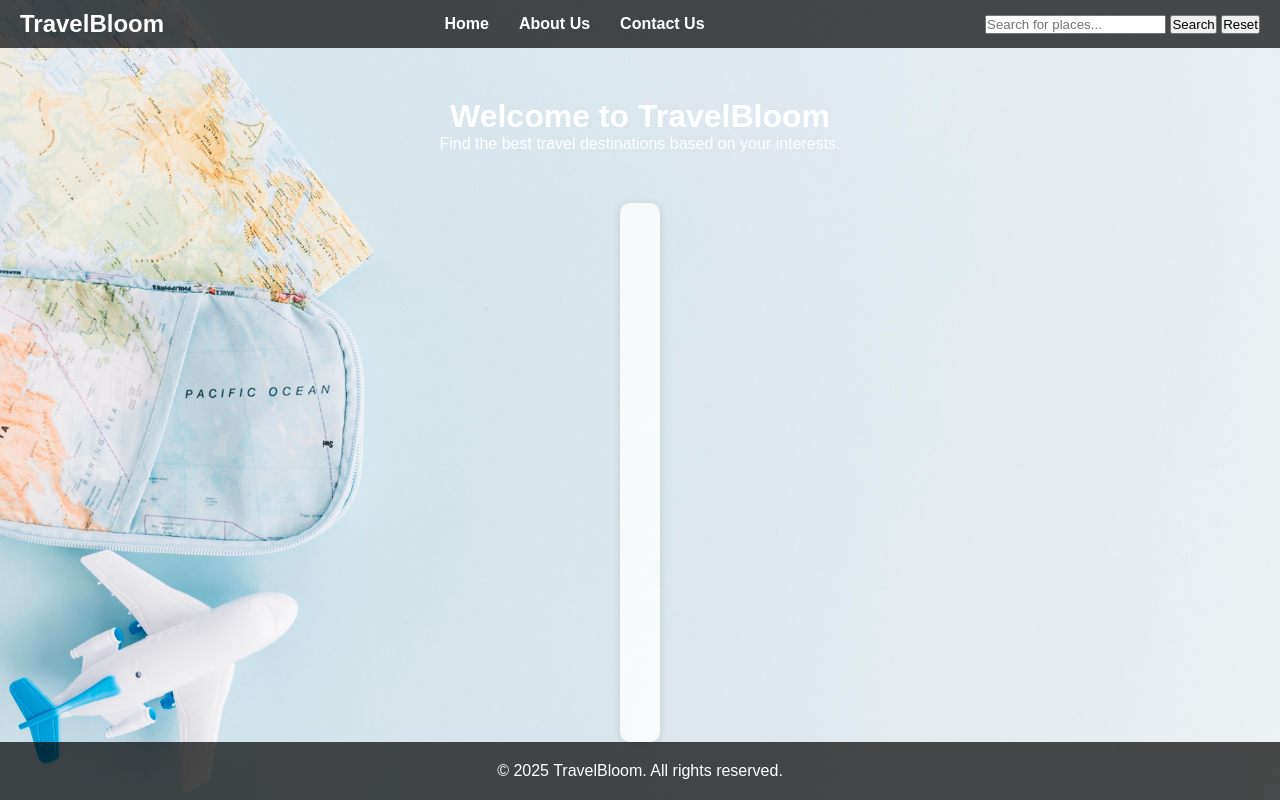
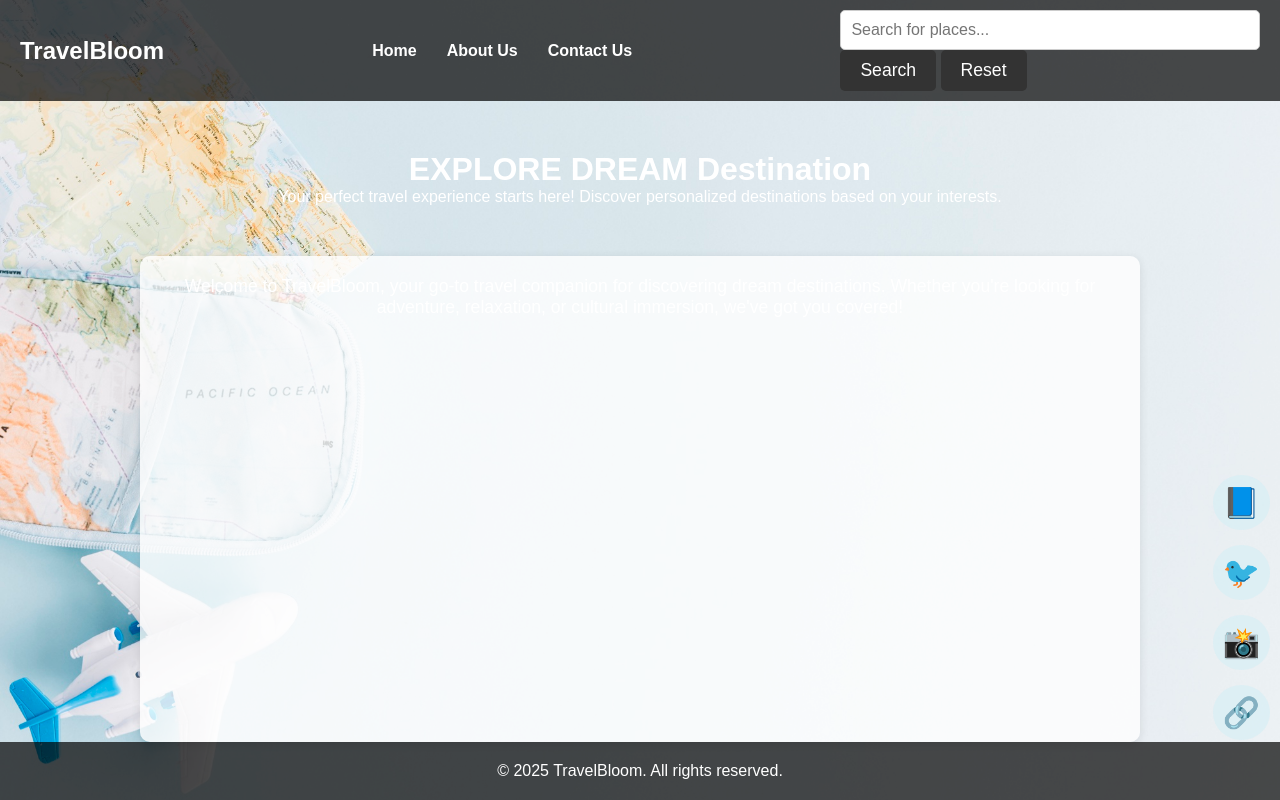
Before and after one commit to khtrivedi75/travelRecommendation, a plain HTML site: page index.html in a window 1280 px wide. Drawn offline with Linux system fonts and the light colour scheme.

Commit message:
Added social media icons

```diff
--- a/index.html
+++ b/index.html
@@ -8,6 +8,16 @@
     <script defer src="travel_recommendation.js"></script>
 </head>
 <body>
+
+    <!-- Left Side Social Media Status Bar -->
+    <div class="social-bar">
+        <a href="https://facebook.com" target="_blank" class="social-icon">📘</a>
+        <a href="https://twitter.com" target="_blank" class="social-icon">🐦</a>
+        <a href="https://instagram.com" target="_blank" class="social-icon">📸</a>
+        <a href="https://linkedin.com" target="_blank" class="social-icon">🔗</a>
+    </div>
+
+    <!-- Navigation Bar -->
     <nav>
         <div class="logo">TravelBloom</div>
         <ul>
@@ -22,17 +32,27 @@
         </div>
     </nav>
 
+    <!-- Header Section -->
     <header>
-        <h1>Welcome to TravelBloom</h1>
-        <p>Find the best travel destinations based on your interests.</p>
+        <h1>EXPLORE DREAM Destination</h1>
+        <p>Your perfect travel experience starts here! Discover personalized destinations based on your interests.</p>
     </header>
 
+    <!-- Main Content Section -->
     <main>
-        <section id="results"></section>
+        <section class="intro">
+            <p>Welcome to TravelBloom, your go-to travel companion for discovering dream destinations. Whether you're looking for adventure, relaxation, or cultural immersion, we've got you covered!</p>
+        </section>
+
+        <section id="results">
+            <!-- Your dynamic travel recommendation results will appear here -->
+        </section>
     </main>
 
+    <!-- Footer Section -->
     <footer>
         <p>&copy; 2025 TravelBloom. All rights reserved.</p>
     </footer>
+
 </body>
 </html>
--- a/styles.css
+++ b/styles.css
@@ -71,7 +71,7 @@ section p {
     text-align: center;
 }
 
-/* Company Info Section Styling */
+/* Company Info Section Styling (About Us) */
 .company-info p {
     font-size: 1.2em;
     margin-bottom: 40px;
@@ -79,7 +79,7 @@ section p {
     color: black; /* Black font for the company introduction */
 }
 
-/* Team Section Styling */
+/* Team Section Styling (About Us) */
 .team-info {
     text-align: center;
     margin-top: 30px;
@@ -91,7 +91,7 @@ section p {
     color: black; /* Black color for section title */
 }
 
-/* Horizontal Team Members Layout */
+/* Horizontal Team Members Layout (About Us) */
 .team {
     display: flex;
     justify-content: center;
@@ -101,7 +101,7 @@ section p {
 
 .team-member {
     text-align: center;
-    background: rgba(205, 222, 237, 0.6); /* Slight background to make team member box stand out */
+    background: rgba(212, 238, 245, 0.6); /* Slight background to make team member box stand out */
     padding: 20px;
     border-radius: 10px;
     width: 200px; /* Fixed width for consistency */
@@ -115,7 +115,76 @@ section p {
 
 .team-member p {
     font-size: 1em;
-    color: #6e6868; /* Lighter text for the role */
+    color: #bbb; /* Lighter text for the role */
+}
+
+/* Contact Us - Form Section */
+form {
+    display: flex;
+    flex-direction: column;
+    gap: 20px;
+}
+
+label {
+    font-size: 1em;
+    font-weight: bold;
+    color: black; /* Black font for label text */
+}
+
+input, textarea {
+    padding: 10px;
+    font-size: 1em;
+    border: 1px solid #ccc;
+    border-radius: 5px;
+}
+
+input[type="text"], input[type="email"] {
+    width: 100%;
+}
+
+textarea {
+    width: 100%;
+    height: 150px;
+    resize: none;
+}
+
+button {
+    background-color: #333;
+    color: white;
+    border: none;
+    padding: 10px 20px;
+    font-size: 1.1em;
+    cursor: pointer;
+    border-radius: 5px;
+    align-self: flex-start; /* Align the button to the left */
+}
+
+button:hover {
+    background-color: #555;
+}
+
+/* Social Media Icons on the Right Side (Above Footer) */
+.social-bar {
+    position: fixed;
+    right: 10px; /* Positioned on the right side of the page */
+    bottom: 60px; /* Just above the footer */
+    display: flex;
+    flex-direction: column;
+    gap: 15px;
+}
+
+.social-icon {
+    font-size: 30px;
+    color: white;
+    text-decoration: none;
+    background: rgba(212, 238, 245, 0.6);
+    padding: 10px;
+    border-radius: 50%;
+    display: inline-block;
+}
+
+.social-icon:hover {
+    background: rgba(0, 0, 0, 0.9);
 }
 
 /* Footer Styling */
```
